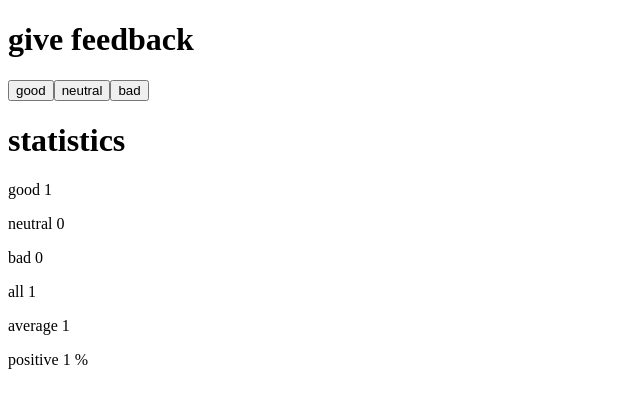
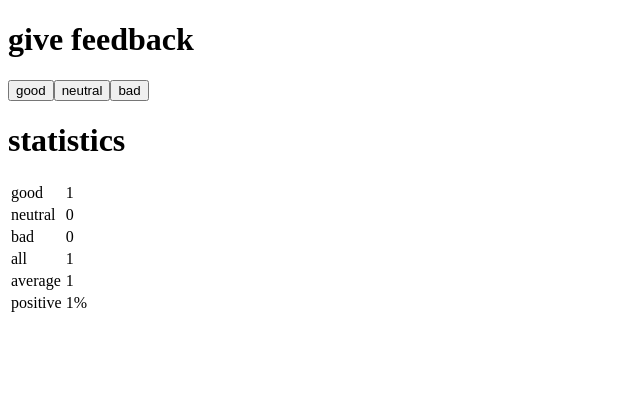
Before and after one commit to alhuang22/full-stack-open, a React (Create React App) app in the folder part1/unicafe/: page / in a window 1280 px wide. Both pictures are taken after a click on the button "good". Shown: the top 408 px of the page, without its empty margins (0-640 px from the left). Built offline with nearby package versions, Linux system fonts and the light colour scheme.

Commit message:
finish exercise 1.11

```diff
--- a/part1/unicafe/src/App.js
+++ b/part1/unicafe/src/App.js
@@ -5,21 +5,11 @@
 );
 
 const Statistic = ({ text, value }) => {
-  if (text === "positive") {
-    return (
-      <div>
-        <p>
-          {text} {value} %
-        </p>
-      </div>
-    );
-  }
   return (
-    <div>
-      <p>
-        {text} {value}
-      </p>
-    </div>
+    <tr>
+      <td>{text}</td>
+      <td>{value}</td>
+    </tr>
   );
 };
 
@@ -30,22 +20,22 @@
   if (total === 0) {
     return (
       <div>
-        <h1>statistics</h1>
         <p>No feedback given</p>
       </div>
     );
   }
   return (
     <div>
-      <h1>statistics</h1>
-      <p>
-        <Statistic text="good" value={good} />
-        <Statistic text="neutral" value={neutral} />
-        <Statistic text="bad" value={bad} />
-        <Statistic text="all" value={total} />
-        <Statistic text="average" value={average} />
-        <Statistic text="positive" value={positive} />
-      </p>
+      <table>
+        <tbody>
+          <Statistic text="good" value={good} />
+          <Statistic text="neutral" value={neutral} />
+          <Statistic text="bad" value={bad} />
+          <Statistic text="all" value={total} />
+          <Statistic text="average" value={average} />
+          <Statistic text="positive" value={positive + "%"} />
+        </tbody>
+      </table>
     </div>
   );
 };
@@ -66,6 +56,7 @@
       <Button text="good" handleClick={handleGood} />
       <Button text="neutral" handleClick={handleNeutral} />
       <Button text="bad" handleClick={handleBad} />
+      <h1>statistics</h1>
       <Statistics good={good} neutral={neutral} bad={bad} />
     </div>
   );
```
